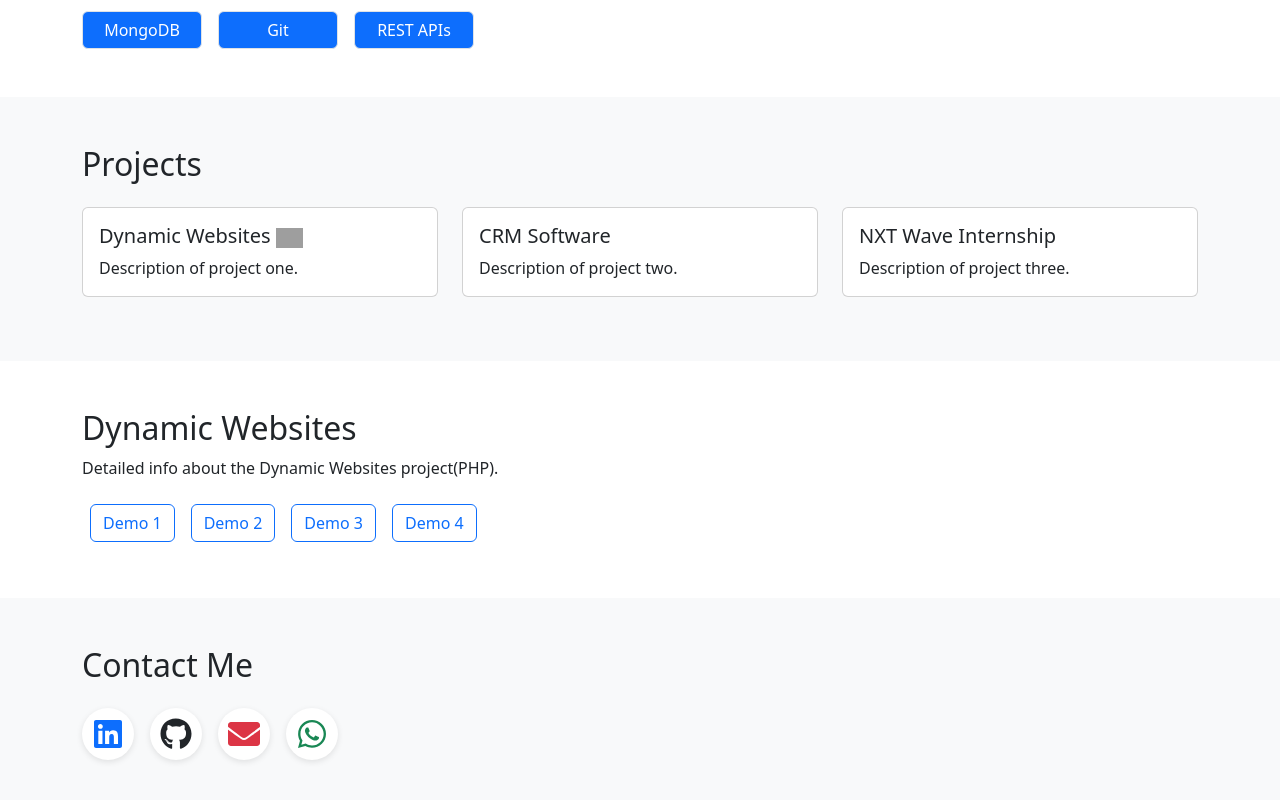
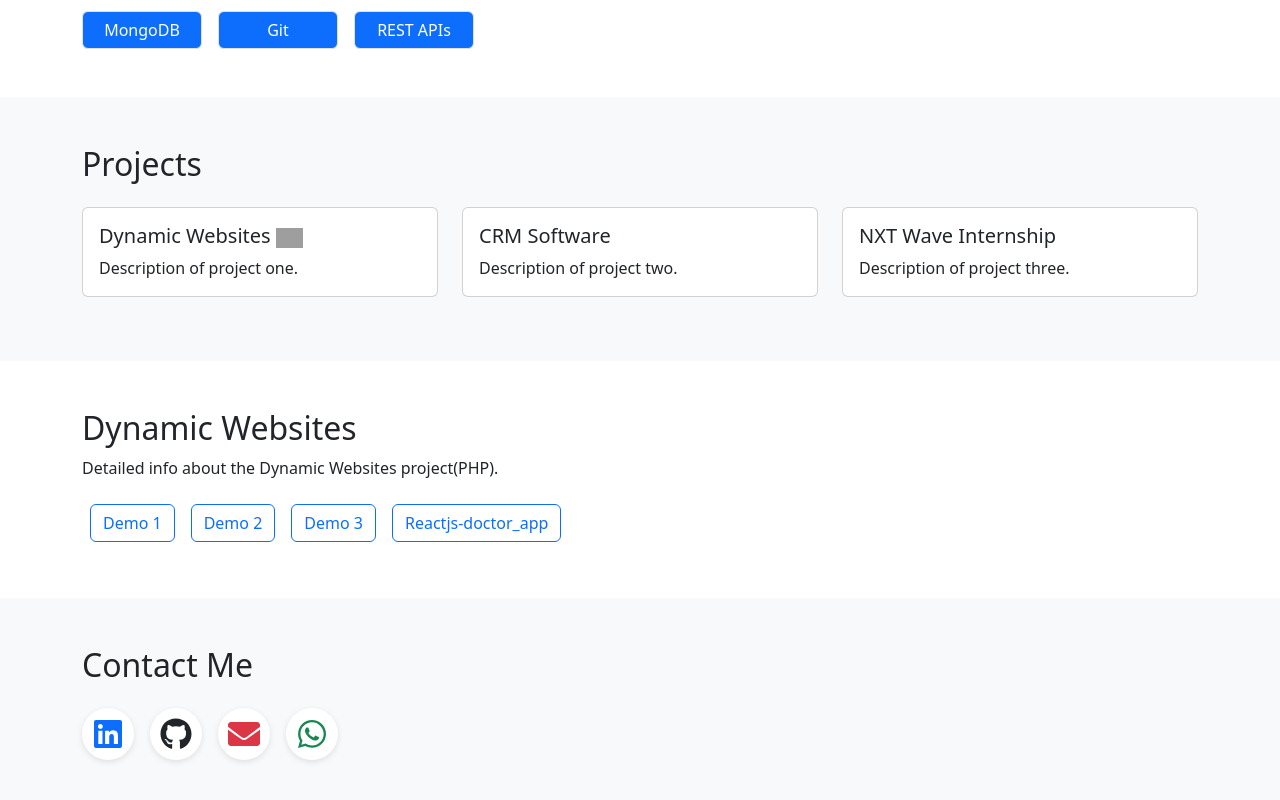
Before and after one commit to VIDYASAGARVV/portfolio, a React (Create React App) app: page /projects/1 in a window 1280 px wide. Shown: the part 1252-2052 px from the top of the page. Built offline with nearby package versions, Linux system fonts and the light colour scheme; grey boxes are pictures that could not be loaded.

Commit message:
Update ProjectDetail.js

```diff
--- a/src/components/ProjectDetail.js
+++ b/src/components/ProjectDetail.js
@@ -15,7 +15,7 @@ function ProjectDetail() {
           label: "Demo 3",
           url: "https://blue-stork-220806.hostingersite.com/",
         },
-        { label: "Demo 4", url: "https://tan-tapir-767241.hostingersite.com/" },
+        { label: "Reactjs-doctor_app", url: "https://doctors-online.netlify.app/" },
       ],
     },
     2: {
@@ -23,7 +23,7 @@ function ProjectDetail() {
       description: "Detailed info about the CRM Software project.",
       links: [
         { label: "Demo 1", url: "https://webnsoftwaretest1.online/index.php" },
-        { label: "GitHub Repo", url: "https://github.com/username/project2" },
+        // { label: "GitHub Repo", url: "https://github.com/username/project2" },
       ],
     },
     3: {
```
